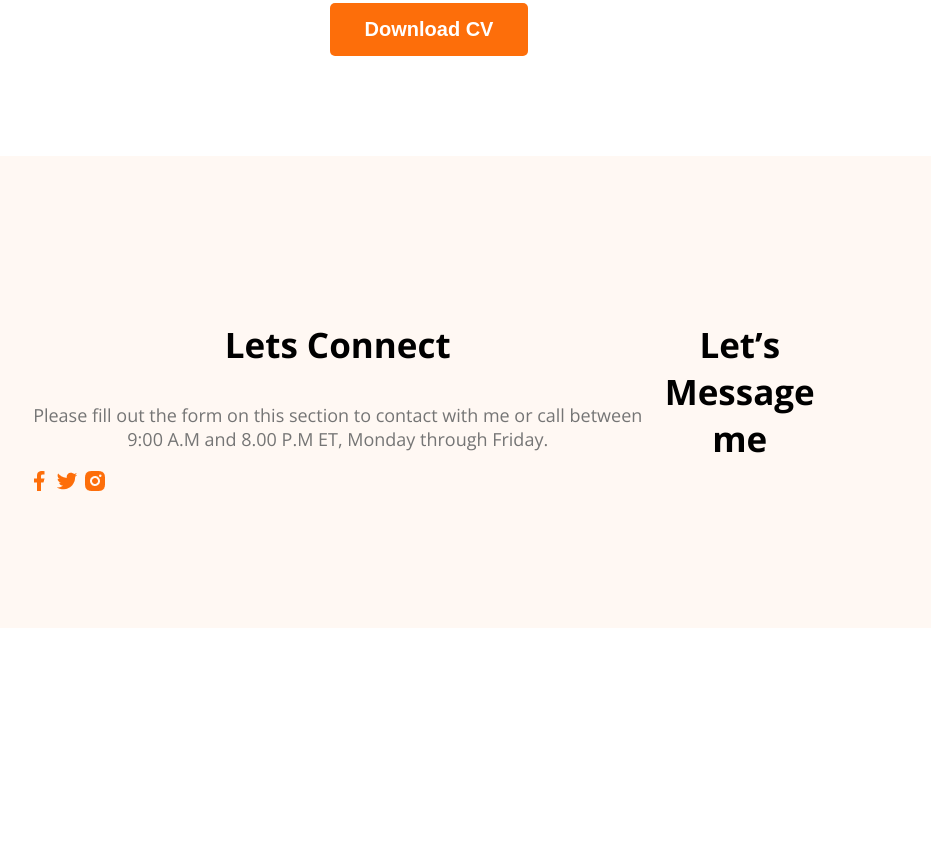
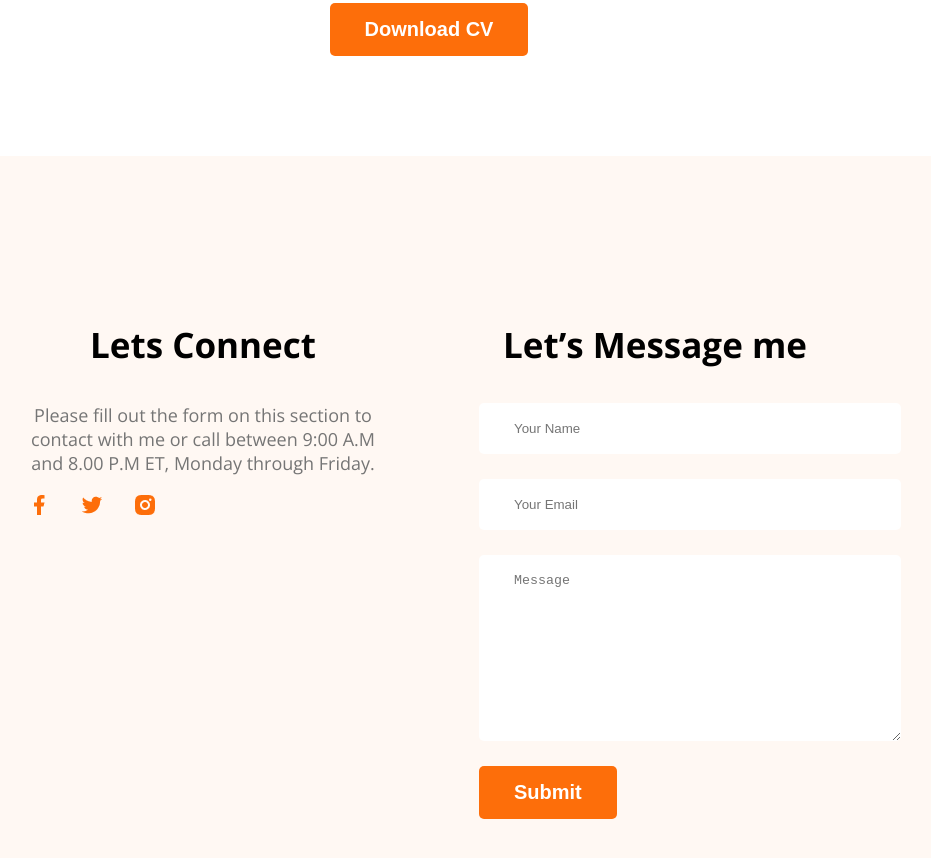
Before and after one commit to masudulalam/web-developer-portfolio, a plain HTML site: page index.html in a window 1280 px wide. Shown: the part 3212-4070 px from the top of the page, without its empty margins (211-1142 px from the left). Before the commit the page ends 3848 px from the top, so only its background shows below. Drawn offline with nearby package versions, Linux system fonts and the light colour scheme.

Commit message:
Finished footer section with contact form

```diff
--- a/index.html
+++ b/index.html
@@ -176,6 +176,12 @@
         </div>
         <div class="footer-column">
             <h3 class="section-title">Let’s Message me</h3>
+            <form class="contact" action="">
+                <input type="text" placeholder="Your Name">
+                <input type="email" name="" placeholder="Your Email" id="">
+                <textarea name="" placeholder="Message" id="" cols="30" rows="10"></textarea>
+                <input class="btn-primary" type="submit" value="Submit">
+            </form>
         </div>
     </footer>
 </body>
--- a/styles/portfolio.css
+++ b/styles/portfolio.css
@@ -139,8 +139,24 @@ main section{
 /* footer style */
 footer{
     display: flex;
+    gap: 100px;
     background-color: #FFF8F3;
     margin-top: 100px;
     padding: 130px 230px;
-
 }
+.footer-column{
+    width: 50%;
+}
+.social-links a{
+    margin-right: 25px;
+}
+.contact input[type="text"], input[type="email"], textarea{
+    display: block;
+    margin-bottom: 25px;
+    padding: 18px 35px;
+    color: #757575;
+    border-radius: 5px;
+    /* background-color: #FFFFFF; */
+    border: 0;
+    width: 100%;
+}
```
